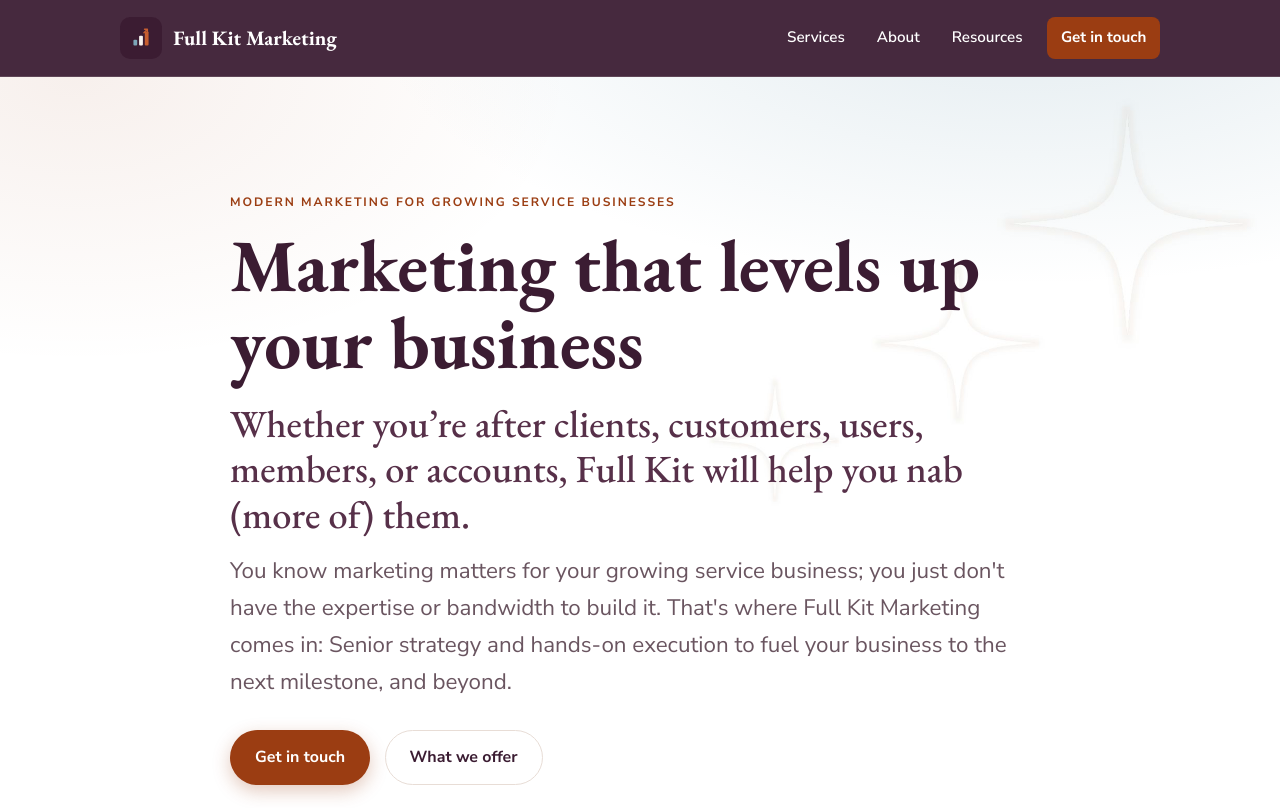
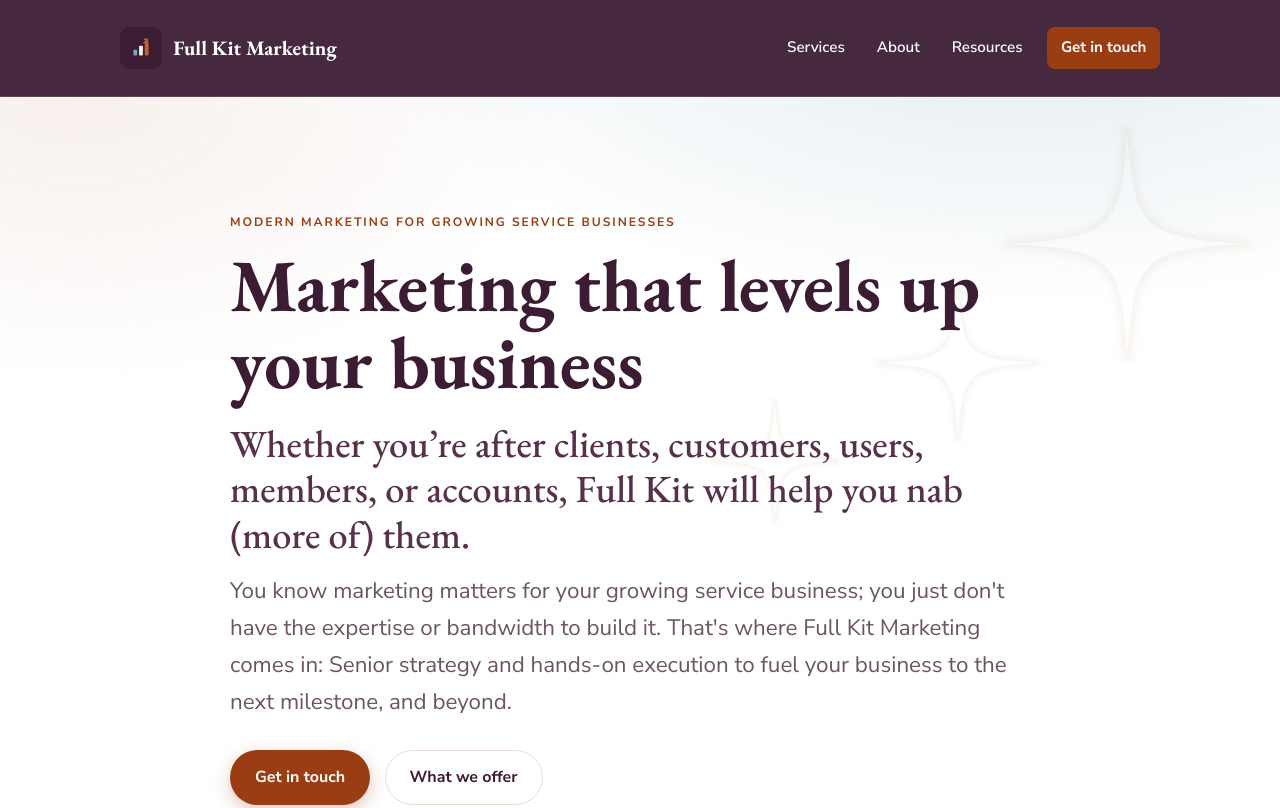
Before and after one commit to Rabeck/fullkitmarketing.com, an Eleventy site: page index.html in a window 1280 px wide. Shown: the top 808 px of the page. Built offline with nearby package versions, Linux system fonts and the light colour scheme; Eleventy itself is replaced by a stand-in of ours; files that its build step writes are made by us from their sources.

Commit message:
Update styles.css

```diff
--- a/styles.css
+++ b/styles.css
@@ -124,7 +124,7 @@ p  { margin: 0 0 1rem; }
   backdrop-filter: saturate(180%) blur(12px);
   border-bottom: 1px solid rgba(248,244,240,.14);
 }
-.header-inner { display: flex; align-items: center; justify-content: space-between; height: 76px; }
+.header-inner { display: flex; align-items: center; justify-content: space-between; height: 96px; }
 
 .brand { display: inline-flex; align-items: center; gap: 0.7rem; color: var(--bg-alt); }
 .brand:hover { text-decoration: none; }
```
